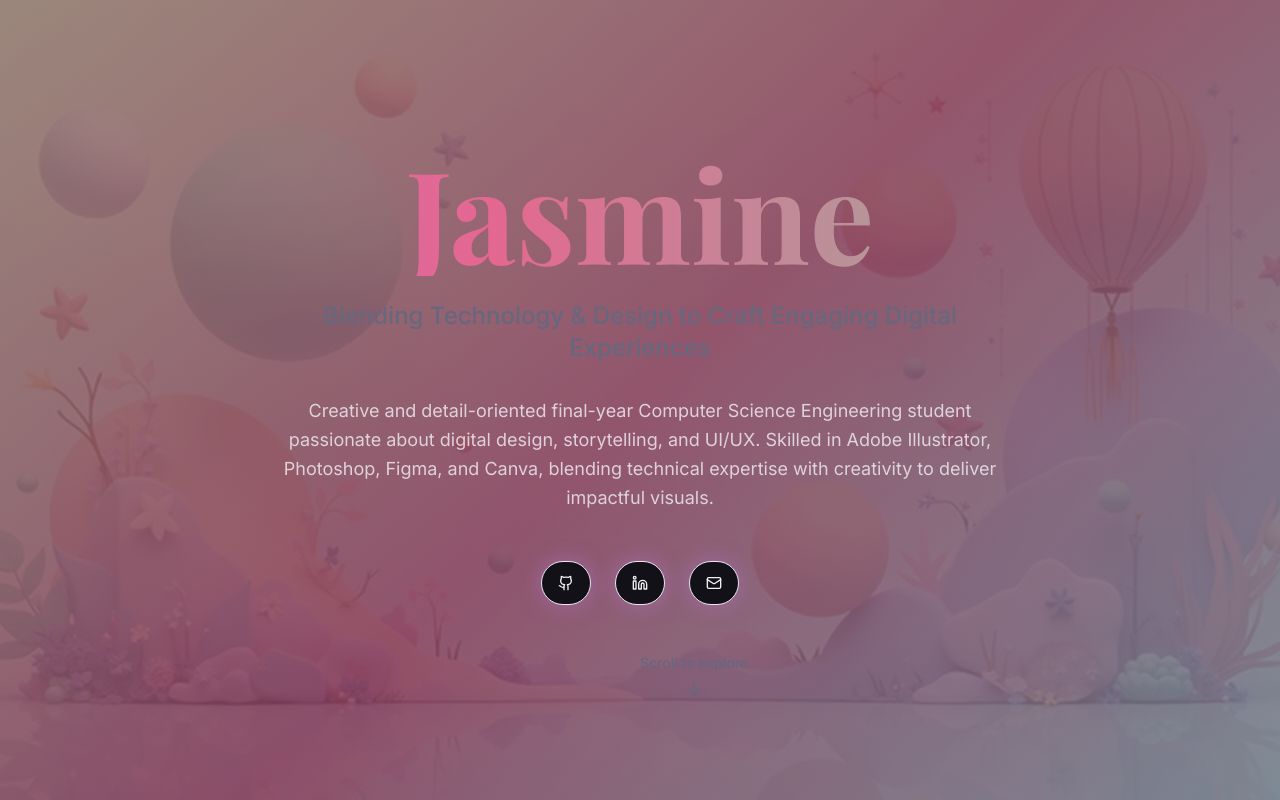
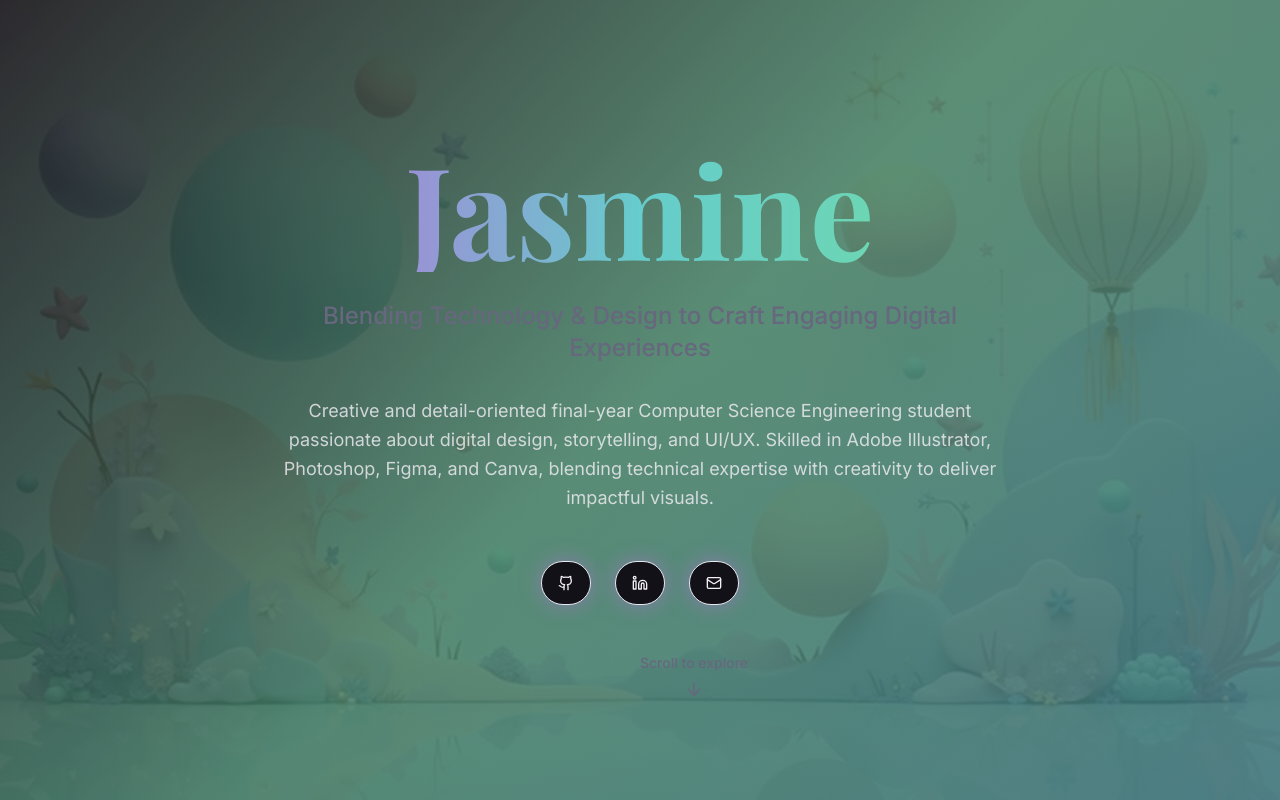
Before and after one commit to jasmine-taneja/jasmine-taneja-digital-canvas, a React (Vite) app: page / in a window 1280 px wide. Shown: the top 800 px of the page. Built offline with nearby package versions, Linux system fonts and the light colour scheme.

Commit message:
Refine portfolio aesthetics
Adjusted hero section to be less shiny and reduced pink elements for a more aesthetic and creative look. Updated LinkedIn profile URL.

```diff
--- a/src/components/ContactSection.tsx
+++ b/src/components/ContactSection.tsx
@@ -58,7 +58,7 @@ const ContactSection = () => {
                 size="lg"
                 asChild
               >
-                <a href="https://linkedin.com/in/jasmine-taneja" target="_blank" rel="noopener noreferrer">
+                <a href="https://www.linkedin.com/in/jasmine-taneja-524493216/" target="_blank" rel="noopener noreferrer">
                   <Linkedin className="h-5 w-5" />
                   <div>
                     <p className="font-medium">LinkedIn</p>
--- a/src/components/HeroSection.tsx
+++ b/src/components/HeroSection.tsx
@@ -16,7 +16,7 @@ const HeroSection = () => {
       {/* Content */}
       <div className="relative z-10 text-center max-w-4xl mx-auto section-padding">
         <div className="fade-in">
-          <h1 className="text-8xl md:text-9xl font-bold mb-6 text-shimmer leading-tight floating">
+          <h1 className="text-8xl md:text-9xl font-bold mb-6 gradient-text leading-tight floating">
             Jasmine
           </h1>
           <p className="text-xl md:text-2xl text-muted-foreground mb-8 font-medium slide-up stagger-1">
@@ -48,7 +48,7 @@ const HeroSection = () => {
               className="rounded-full p-4 neon-glow crazy-spin"
               asChild
             >
-              <a href="https://linkedin.com/in/jasmine-taneja" target="_blank" rel="noopener noreferrer">
+              <a href="https://www.linkedin.com/in/jasmine-taneja-524493216/" target="_blank" rel="noopener noreferrer">
                 <Linkedin className="h-6 w-6" />
               </a>
             </Button>
--- a/src/index.css
+++ b/src/index.css
@@ -31,8 +31,8 @@
     --muted: 30 15% 92%;
     --muted-foreground: 240 10% 45%;
 
-    /* Accent - Bright Pink */
-    --accent: 340 70% 65%;
+    /* Accent - Soft Teal */
+    --accent: 180 50% 60%;
     --accent-foreground: 240 15% 8%;
 
     /* Creative Pastels */
@@ -44,7 +44,7 @@
 
     /* Gradients */
     --gradient-primary: linear-gradient(135deg, hsl(var(--primary)), hsl(var(--primary-glow)));
-    --gradient-hero: linear-gradient(135deg, hsl(var(--peach)), hsl(var(--accent)), hsl(var(--sky)));
+    --gradient-hero: linear-gradient(135deg, hsl(var(--background)), hsl(var(--secondary)), hsl(var(--accent)));
     --gradient-card: linear-gradient(145deg, hsl(var(--card)), hsl(var(--lavender-light)));
     --gradient-section: linear-gradient(180deg, hsl(var(--background)), hsl(var(--mint-light)));
 
```
